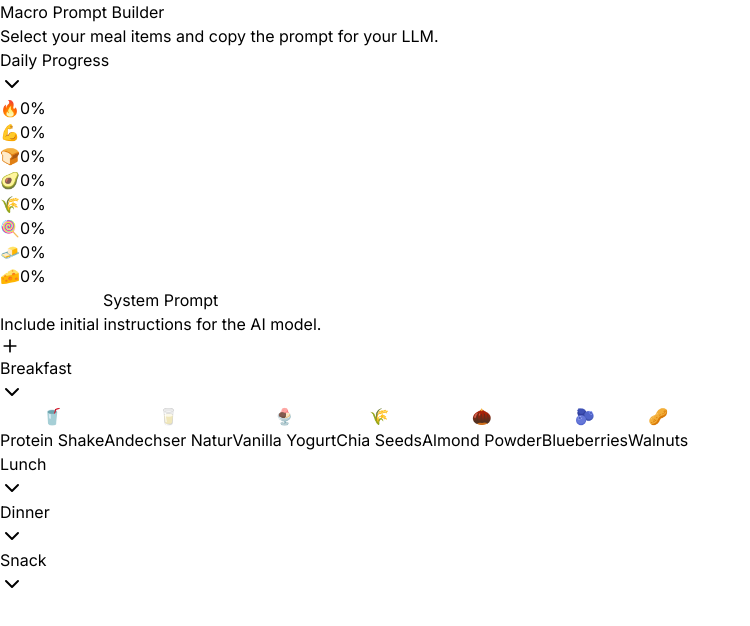
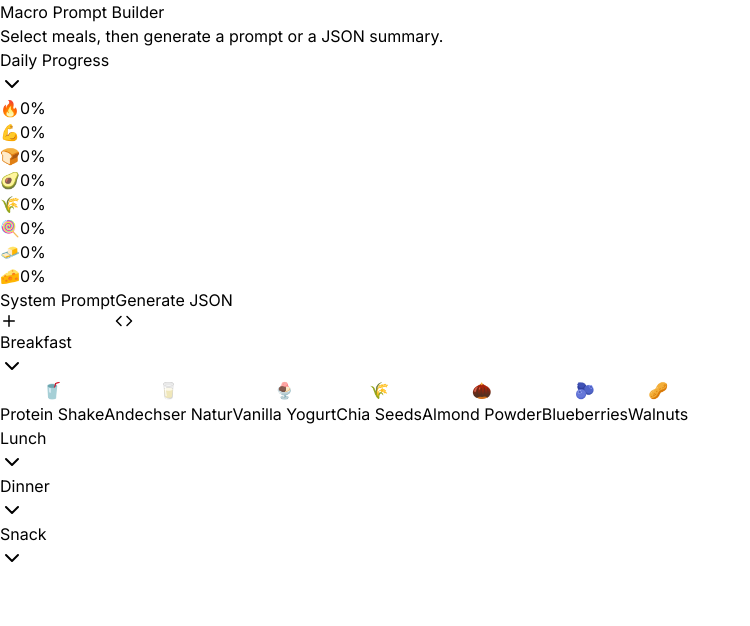
Before and after one commit to TownLake/meal-macro-app, a React (Vite) app: page / in a window 1280 px wide. Shown: the top 626 px of the page, without its empty margins (0-750 px from the left). Built offline with nearby package versions, Linux system fonts and the light colour scheme.

Commit message:
generates json

```diff
--- a/src/App.jsx
+++ b/src/App.jsx
@@ -1,5 +1,5 @@
 import React, { useState, useEffect } from 'react';
-import { Clipboard, Check, Plus } from 'lucide-react';
+import { Clipboard, Check, Plus, Code } from 'lucide-react';
 import MealSection from './components/MealSection';
 import TotalsCard from './components/TotalsCard';
 import { menuData } from './data/menuData';
@@ -8,6 +8,7 @@ import { systemPrompt } from './data/systemPrompt';
 export default function App() {
   const [selectedItems, setSelectedItems] = useState([]);
   const [includeSystemPrompt, setIncludeSystemPrompt] = useState(false);
+  const [isJsonMode, setIsJsonMode] = useState(false);
   const [generatedText, setGeneratedText] = useState('');
   const [copied, setCopied] = useState(false);
   const [openSections, setOpenSections] = useState({ Breakfast: true });
@@ -22,7 +23,28 @@ export default function App() {
     return acc;
   }, {});
 
+  // This effect runs whenever the selection or modes change to update the output
   useEffect(() => {
+    if (isJsonMode) {
+      // --- Rounding function ---
+      const roundToOneDecimal = (num) => Math.round((num || 0) * 10) / 10;
+
+      // If in JSON mode, generate and set the JSON string with rounded numbers
+      const today = new Date().toISOString().slice(0, 10);
+      const jsonData = {
+        date: today,
+        calories_kcal: roundToOneDecimal(totals.calories_kcal),
+        protein_g: roundToOneDecimal(totals.protein_g),
+        carbs_g: roundToOneDecimal(totals.carbs_g),
+        fat_g: roundToOneDecimal(totals.fat_g),
+        fiber_g: roundToOneDecimal(totals.fiber_g),
+        sugar_g: roundToOneDecimal(totals.sugar_g),
+        cholesterol_mg: roundToOneDecimal(totals.cholesterol_mg),
+        sat_fat_g: roundToOneDecimal(totals.sat_fat_g),
+      };
+      setGeneratedText(JSON.stringify(jsonData, null, 2));
+    } else {
+      // If not in JSON mode, build the prompt text
       let text = '';
       if (includeSystemPrompt) text += systemPrompt.trim() + '\n\n';
 
@@ -36,26 +58,35 @@ export default function App() {
         `${meal}:\n${items.map(item => item.text).join('\n')}`
       );
       setGeneratedText(text + mealTexts.join('\n\n'));
-  }, [selectedItems, includeSystemPrompt]);
+    }
+  }, [selectedItems, includeSystemPrompt, isJsonMode, totals]);
 
+  // Toggle a food item
   const toggleItem = item => {
     setSelectedItems(prev =>
       prev.some(i => i.id === item.id) ? prev.filter(i => i.id !== item.id) : [...prev, item]
     );
   };
 
-  const toggleSystemPrompt = () => setIncludeSystemPrompt(prev => !prev);
+  // Toggle the system prompt on/off (this disables JSON mode)
+  const toggleSystemPrompt = () => {
+    if (!includeSystemPrompt) setIsJsonMode(false); // Deactivate JSON mode if activating prompt
+    setIncludeSystemPrompt(prev => !prev);
+  }
 
+  // Toggle JSON mode on/off
+  const handleJsonToggle = () => {
+    const newJsonMode = !isJsonMode;
+    setIsJsonMode(newJsonMode);
+    if (newJsonMode) setIncludeSystemPrompt(false); // Deactivate prompt mode if activating JSON
+  };
+
+  // Handle copying text to clipboard
   const handleCopy = () => {
-    const textarea = document.createElement('textarea');
-    textarea.value = generatedText;
-    document.body.appendChild(textarea);
-    textarea.select();
-    document.execCommand('copy');
-    document.body.removeChild(textarea);
-
+    navigator.clipboard.writeText(generatedText).then(() => {
         setCopied(true);
         setTimeout(() => setCopied(false), 2000);
+    });
   };
 
   const toggleSection = section => {
@@ -67,29 +98,37 @@ export default function App() {
       <div className="w-full max-w-2xl mx-auto">
         <header className="text-center mb-8">
           <h1 className="text-4xl font-bold text-white">Macro Prompt Builder</h1>
-          <p className="text-gray-400 mt-2">Select your meal items and copy the prompt for your LLM.</p>
+          <p className="text-gray-400 mt-2">Select meals, then generate a prompt or a JSON summary.</p>
         </header>
 
-        {/* Running Totals Card */}
         <TotalsCard totals={totals} />
 
-        {/* System Prompt Toggle */}
-        <div className="mb-8">
+        {/* --- Control Buttons Row --- */}
+        <div className="flex gap-4 mb-8">
+          {/* System Prompt Button */}
           <button
             onClick={toggleSystemPrompt}
-            className={`w-full flex items-center justify-center text-left p-4 rounded-xl transition-all duration-300 transform ${includeSystemPrompt ? 'bg-indigo-600 text-white shadow-lg scale-105' : 'bg-gray-800 shadow-md hover:bg-gray-700'}`}
+            className={`flex-1 flex items-center justify-center text-center p-4 rounded-xl transition-all duration-300 transform ${includeSystemPrompt ? 'bg-indigo-600 text-white shadow-lg scale-105' : 'bg-gray-800 shadow-md hover:bg-gray-700'}`}
           >
-            <div className="flex-1">
             <h2 className="font-bold text-lg">System Prompt</h2>
-              <p className={`text-sm mt-1 ${includeSystemPrompt ? 'text-indigo-200' : 'text-gray-400'}`}>Include initial instructions for the AI model.</p>
+            <div className={`ml-3 w-7 h-7 rounded-full flex items-center justify-center text-sm ${includeSystemPrompt ? 'bg-white text-indigo-600' : 'bg-gray-600 text-gray-300'}`}>
+              {includeSystemPrompt ? <Check size={18} /> : <Plus size={18} />}
             </div>
-            <div className={`ml-4 w-8 h-8 rounded-full flex items-center justify-center ${includeSystemPrompt ? 'bg-white text-indigo-600' : 'bg-gray-600 text-gray-300'}`}>
-              {includeSystemPrompt ? <Check size={20} /> : <Plus size={20} />}
+          </button>
+
+          {/* Generate JSON Button */}
+          <button
+            onClick={handleJsonToggle}
+            className={`flex-1 flex items-center justify-center text-center p-4 rounded-xl transition-all duration-300 transform ${isJsonMode ? 'bg-teal-600 text-white shadow-lg scale-105' : 'bg-gray-800 shadow-md hover:bg-gray-700'}`}
+          >
+            <h2 className="font-bold text-lg">Generate JSON</h2>
+            <div className={`ml-3 w-7 h-7 rounded-full flex items-center justify-center ${isJsonMode ? 'bg-white text-teal-600' : 'bg-gray-600 text-gray-300'}`}>
+              <Code size={18} />
             </div>
           </button>
         </div>
 
-        {/* Meal Sections */}
+        {/* --- Meal Sections --- */}
         <div className="mb-8">
           {Object.entries(menuData).map(([meal, items]) => (
             <MealSection
@@ -104,11 +143,11 @@ export default function App() {
           ))}
         </div>
 
-        {/* Generated Prompt */}
+        {/* --- Output Box --- */}
         {generatedText && (
           <div className="bg-gray-800 rounded-xl shadow-lg">
             <div className="flex justify-between items-center p-4">
-                 <h3 className="font-bold text-lg text-gray-200">Your Prompt:</h3>
+              <h3 className="font-bold text-lg text-gray-200">{isJsonMode ? 'Generated JSON:' : 'Your Prompt:'}</h3>
               <button
                 onClick={handleCopy}
                 className="bg-indigo-500 hover:bg-indigo-600 text-white font-bold py-2 px-3 rounded-lg flex items-center transition-transform transform hover:scale-105"
```
Lines whose indentation alone changed are shown as unchanged.
